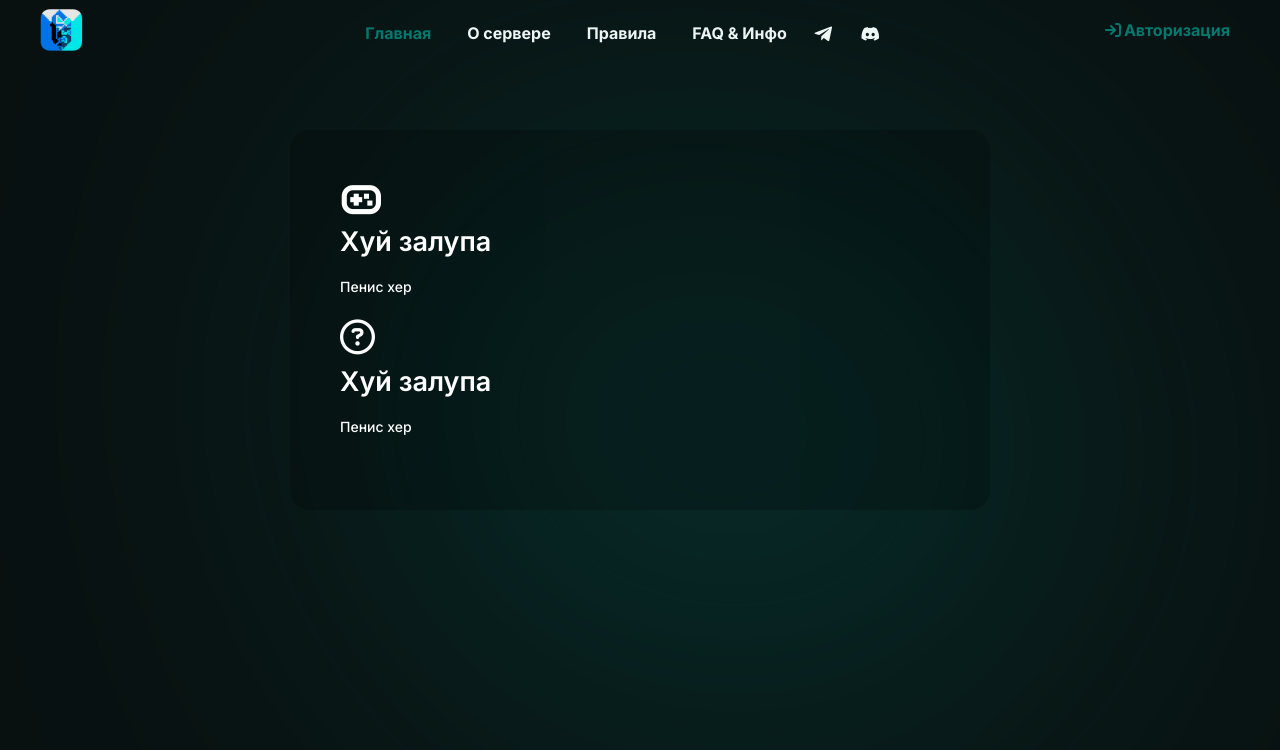
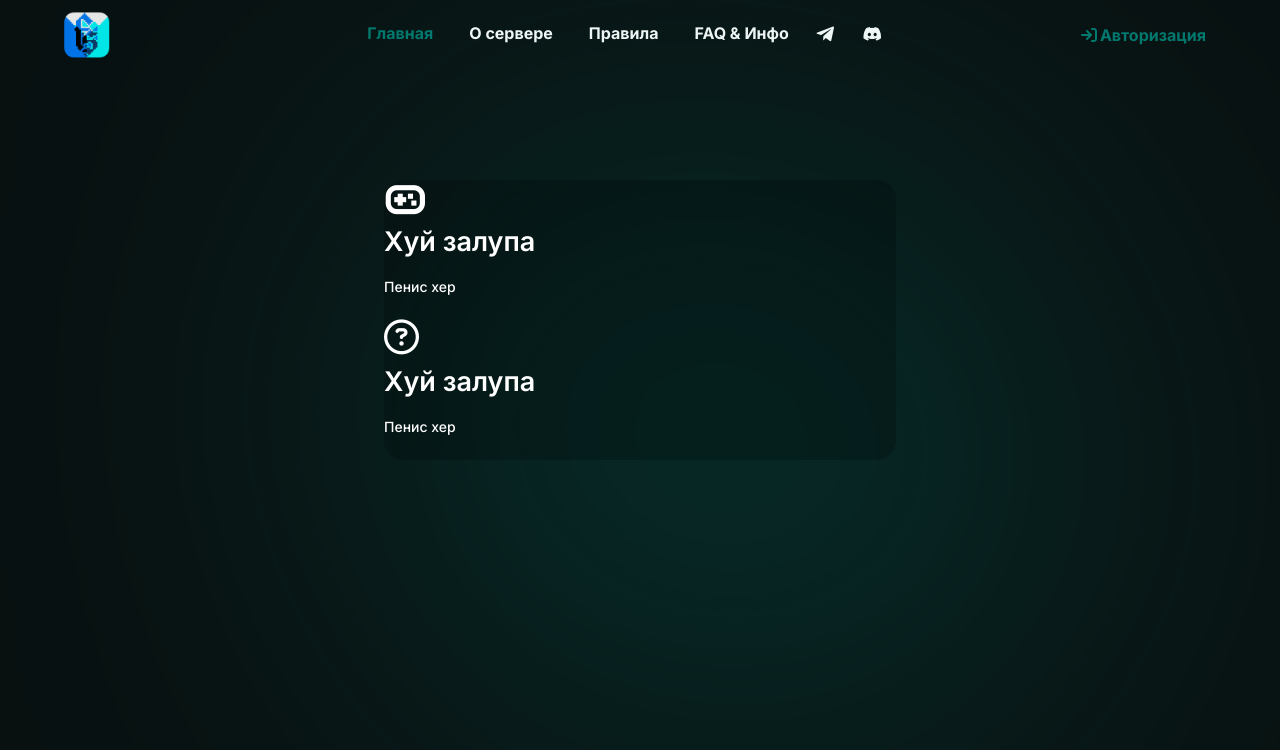
Before and after one commit to MinePav/minepav.github.io, a PHP site: page / in a window 1280 px wide. Shown: the top 750 px of the page. Run offline with PHP 8.4, Linux system fonts and the light colour scheme; some libraries are stand-ins or nearby versions.

Commit message:
Add files via upload

```diff
--- a/index.html
+++ b/index.html
@@ -4,7 +4,6 @@
     <meta charset="UTF-8" />
     <meta http-equiv="X-UA-Compatible" content="IE=edge">
     <meta name="viewport" content="width=device-width, initial-scale=1, shrink-to-fit=no">
-
     <link rel="stylesheet" href="style.css">
     <link href="https://cdn.jsdelivr.net/npm/remixicon@2.5.0/fonts/remixicon.css" rel ="stylesheet">
     <link rel="stylesheet" href="https://unpkg.com/boxicons@latest/css/boxicons.min.css">
--- a/style.css
+++ b/style.css
@@ -37,12 +37,12 @@ a{
 
 header {
   position: relative;
-  padding: 0 2rem;
+  padding: 0 5%;
 }
 
 .navbar {
   width: 100%;
-  height: 60px;
+  height: 70px;
   max-width: 1200px;
   margin: 0 auto;
   display: flex;
@@ -51,16 +51,15 @@ header {
 }
 
 .navbar .logo {
-  width: 1px;
-  scale: 0.023;
+  width: 0%;
+  scale: 2.5%;
   opacity: 0.9;
 }
 
 .navbar .links {
   display: flex;
   gap: 1rem;
-  margin-right: -110px;
-  margin-top: 10px;
+  margin-right: -10%;
 }
 
 .navbar a {
@@ -79,7 +78,7 @@ header {
 
 .action_btn {
   color: #01796F;
-  padding: 0.5rem 1rem;
+  padding: 10px 10px;
   border: none;
   outline: none;
   border-radius: 20px;
@@ -94,19 +93,19 @@ header {
 .dropdown_menu{
   display: none;
   position: absolute;
-  right: 2rem;
-  top: 70px;
+  right: 5%;
+  top: 70%;
   height: 0;
-  width: 200px;
+  width: 30%;
   background: rgba(255, 255, 255, 0.1);
   backdrop-filter: blur(15px);
   border-radius: 10px;
   overflow: hidden;
   transition: height .2s cubic-bezier(0.175, 0.885, 0.32, 1.275);
-  z-index: 7;
+  z-index: 3;
 }
 
-.dropdown_menu.open{ height: 230px; }
+.dropdown_menu.open{ height: 320%; }
 
 .dropdown_menu li {
   padding: 0.7rem;
@@ -126,11 +125,10 @@ header {
   .navbar .action_btn { display: none; }
   .navbar .toggle_btn { display: block; }
   .dropdown_menu{ display: block; }
-
 }
 
 @media(max-width: 576px) {
-  .dropdown_menu{ left: 2rem; width: unset;}
+  .dropdown_menu{ left: 5%; width: unset;}
 }
 
 
@@ -152,11 +150,10 @@ header {
   top: 320px;
   left: 50%;
   transform: translate(-50%, -50%);
-  width: 700px;
+  width: 40%;
   background: rgba(0, 0, 0, 0.2);
   color: #fff;
   z-index: 2;
-  padding: 50px;
   border-radius: 20px;
 }
 
```
